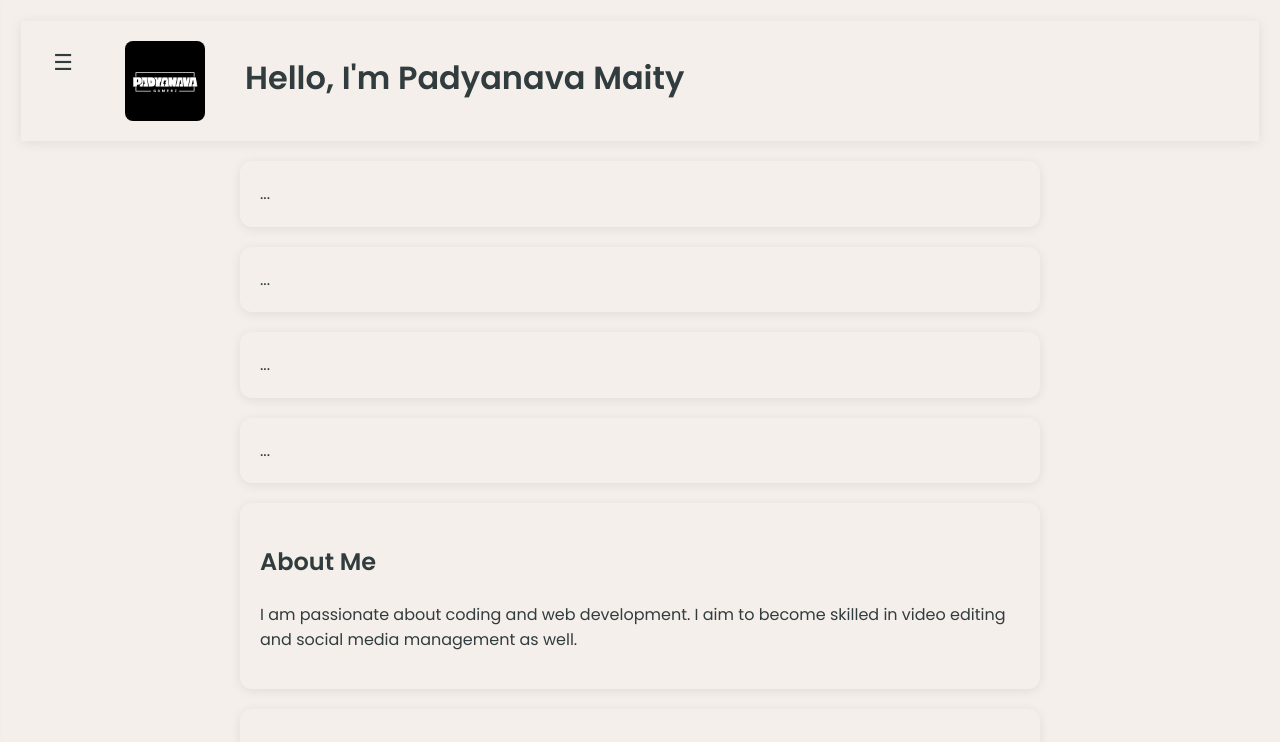
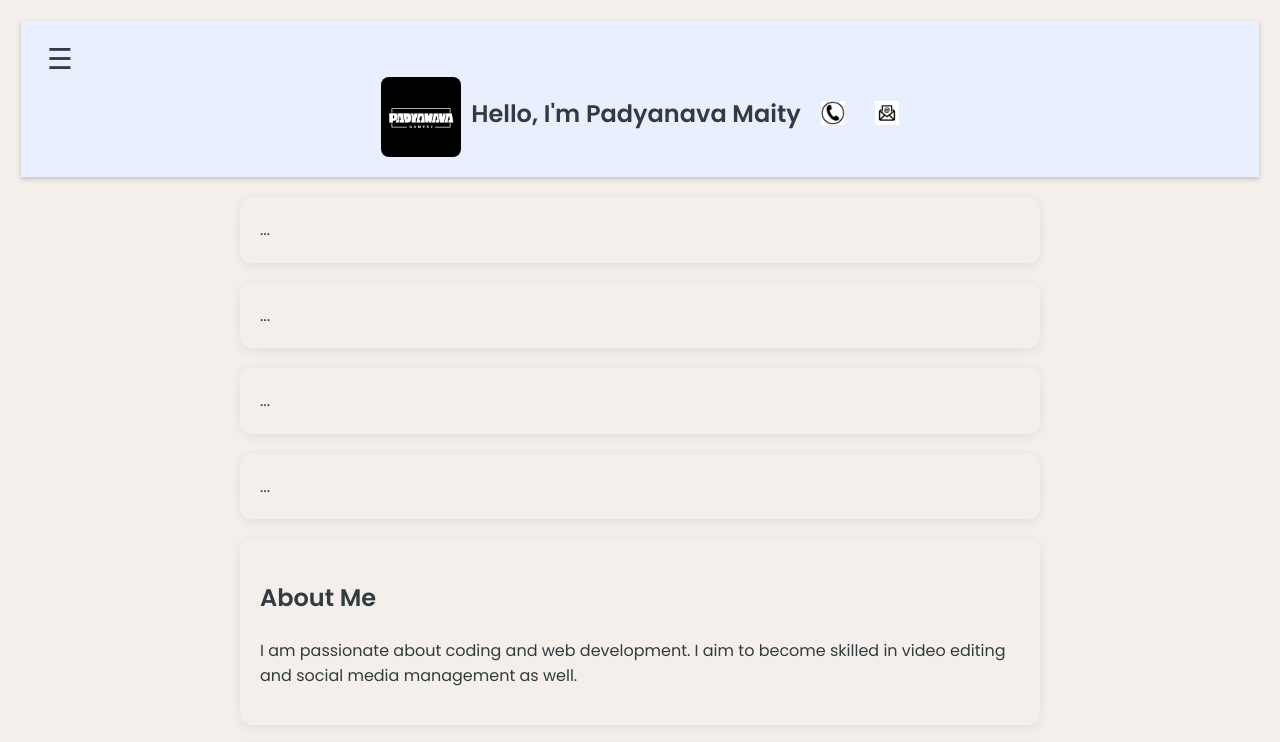
Before and after one commit to padyanavamaity2110/Padyanava, a plain HTML site: page index.html in a window 1280 px wide. Shown: the top 742 px of the page. Drawn offline with Linux system fonts and the light colour scheme.

Commit message:
Website Update #1

```diff
--- a/index.html
+++ b/index.html
@@ -4,39 +4,53 @@
   <meta charset="UTF-8" />
   <meta name="viewport" content="width=device-width, initial-scale=1" />
   <title>Padyanava Maity Portfolio</title>
+  <link rel="icon" href="/Pictures/Padyanava-Gamerz.png" type="image/png">
   <link rel="stylesheet" href="style.css" />
 </head>
 <body>
+    <header class="main-header">
+       <button class="nav-toggle" id="navToggle" aria-label="Open Menu" onclick="toggleMenu()">
+          <span id="menu-icon">☰</span>
+        </button>
+      <div class="header-container">
+        <div class="logo-container">
+          <img class="logo" src="Pictures/Padyanava-Gamerz.png" alt="Padyanava Logo">
+          <h1 class="logo-h1">Hello, I'm Padyanava Maity</h1>
+        </div>
 
-    <div class="side-menu">
+        <div class="contact-buttons">
+          <a href="tel:+919999999999" class="contact-button">
+            <img src="/Pictures/phone-icon.jpg" alt="Phone" width="24" height="24">
+          </a>
+          <a href="mailto:example@email.com" class="contact-button">
+            <img src="/Pictures/email-icon.jpg" alt="Phone" width="24" height="24">
+          </a>
+        </div>
+      </div>
+    </header>
+
+    <!-- Side Menu -->
+    <nav id="sideMenu" class="side-menu">
+      <button class="close-btn" onclick="toggleMenu()">✖</button>
       <ul class="nav-links">
         <li><a href="index.html">Home</a></li>
         <li><a href="about.html">About Me</a></li>
+        <li><a href="projects.html">Projects</a></li>
         <li><a href="skills.html">Skills</a></li>
-        <li><a href="projects.html">Projects</a></li>
         <li><a href="contact.html">Contact</a></li>
         <label class="theme-toggle">
       <input type="checkbox" id="theme-toggle-checkbox" />
       <span class="slider"></span>
     </label>
+      </ul>
+    </nav>
 
-      </ul>
-    </div>
-      <header>
-      <button class="nav-toggle" onclick="toggleMenu()">
-      <span id="menu-icon">☰</span>
-    </button>
-    <div class="header-inner">
-      <img class="logo" src="Pictures/Padyanava-Gamerz.png" alt="Padyanava Logo">
-      <h1 class="logo-h1">Hello, I'm Padyanava Maity</h1>
-      </div>
-    </header>
-
-
+ <div>
   <section id="home"> ... </section>
   <section id="about"> ... </section>
   <section id="skills"> ... </section>
   <section id="contact"> ... </section>
+  </div>
 
   <section id="about" class="fade-in">
     <h2>About Me</h2>
--- a/script.js
+++ b/script.js
@@ -1,23 +1,13 @@
 function toggleMenu() {
-  const menu = document.querySelector(".side-menu");
-  const toggleBtn = document.querySelector(".nav-toggle");
-  const icon = document.getElementById("menu-icon");
+  const sideMenu = document.getElementById('sideMenu');
+  const menuIcon = document.getElementById('menu-icon');
 
-  menu.classList.toggle("active");
-  toggleBtn.classList.toggle("menu-open");
-
-  // Toggle the icon text
-  icon.textContent = menu.classList.contains("active") ? "☒" : "☰";
-
-  // Optional: move the button when menu is open
-  if (menu.classList.contains("active")) {
-    toggleBtn.style.position = "absolute";
-    toggleBtn.style.right = "10px";
-    toggleBtn.style.top = "10px";
+  if (sideMenu.classList.contains('open')) {
+    sideMenu.classList.remove('open');
+    menuIcon.textContent = '☰'; // back to hamburger
   } else {
-    toggleBtn.style.position = "relative";
-    toggleBtn.style.right = "";
-    toggleBtn.style.top = "";
+    sideMenu.classList.add('open');
+    menuIcon.textContent = ''; // hide hamburger when menu is open
   }
 }
 
--- a/style.css
+++ b/style.css
@@ -42,7 +42,9 @@ section, footer, .content-container {
 
 body.dark-mode section,
 body.dark-mode footer,
-body.dark-mode .content-container {
+body.dark-mode .content-container
+body.dark-mode .main-header
+body.dark-mode .side-menu {
   background-color: var(--bg-dark-secondary);
   color: var(--text-dark);
   max-width: 800px;
@@ -53,14 +55,30 @@ body.dark-mode .content-container {
 .side-menu {
   position: fixed;
   top: 0;
-  left: -260px;
+  left: -300px;
   width: 250px;
-  height: 100vh;
+  height: 100%;
   background-color: var(--bg-light);
+  color: var(--text-light);
   padding: 20px;
-  box-shadow: 2px 0 12px rgba(0, 0, 0, 0.1);
-  transition: left 0.3s ease;
-  z-index: 999;
+  box-shadow: 2px 0 10px rgba(0, 0, 0, 0.1);
+  transition: left 0.3s ease, background-color 0.3s ease, color 0.3s ease;
+  z-index: 1050;
+}
+
+.side-menu.open {
+  left: 0;
+}
+
+.close-btn {
+  font-size: 1.5rem;
+  color: white;
+  background: none;
+  border: none;
+  position: absolute;
+  top: 15px;
+  right: 15px;
+  cursor: pointer;
 }
 
 body.dark-mode .side-menu {
@@ -112,23 +130,13 @@ body.dark-mode .side-menu .nav-links a:hover {
 
 /* Nav Toggle Button */
 .nav-toggle {
-  top: 20px;
-  left: 20px;
-  z-index: 1000;
-  /* background: var(--accent-light); */
-  background-color: transparent;
-  color: var(--text-light);
+  font-size: 1.8rem;
+  background: none;
   border: none;
-  padding: 10px 14px;
-  border-radius: 8px;
+  color: white;
   cursor: pointer;
-  font-size: 22px;
-  transition: left 0.3s ease, background 0.3s ease, color 0.3s ease;
-  display: flex;
-  align-items: center;
-  justify-content: center;
-  width: 44px;
-  height: 44px;
+  position: relative;
+  z-index: 1100; /* above the menu */
 }
 
 .close-btn {
@@ -262,7 +270,31 @@ body.dark-mode .content-container:hover {
   --hover-bg-dark: #2a2a2a;
 }
 
-header {
+.main-header {
+  width: auto;
+  background-color: #e8f0fe;
+  color: var(--text-light);
+  padding: 20px 20px;
+  top: 0;
+  left: 0;
+  z-index: 1000;
+  box-shadow: 0 2px 5px rgba(0, 0, 0, 0.2);
+  align-self: center;
+  margin: 0px;
+  transition: background-color 0.3s ease, color 0.3s ease;
+}
+
+.header-container {
+  display: flex;
+  align-items: center;
+  justify-content: center;
+  /* flex-wrap: wrap; */
+  width: 100%;
+  gap: 20px;
+  flex-direction: column;
+}
+
+/* header {
   display: flex;
   max-width: auto;
   margin: 0;
@@ -271,7 +303,7 @@ header {
   background-color: var(--bg-light);
   color: var(--text-light);
   transition: background 0.3s, color 0.3s;;
-}
+} */
 
 .header-inner {
   display: flex;
@@ -301,6 +333,25 @@ body.dark-mode header {
 .logo-h1 {
   margin: 0 0 6px 0;
   font-weight: 600;
+}
+
+.contact-buttons {
+  display: flex;
+  gap: 30px;
+}
+
+.contact-button {
+  color: white;
+  font-size: 2.5 rem;
+  text-decoration: none;
+}
+
+.logo-container {
+  display: flex;
+  align-items: center;
+  gap: 10px;
+  flex-direction: column;
+  text-align: center;
 }
 
 .photo-grid {
@@ -375,3 +426,39 @@ body.dark-mode header {
   gap: 10px;
   }
 }
+
+.menu-list {
+  list-style: none;
+  margin-top: 60px;
+  padding: 0;
+}
+
+.menu-list li {
+  margin: 20px 0;
+}
+
+.menu-list a {
+  color: var(--text-light);
+  text-decoration: none;
+  font-size: 1.1rem;
+  transition: color 0.3s;
+}
+
+@media (min-width: 768px) {
+  .header-container {
+    flex-wrap: nowrap;
+    flex-direction: row;
+    min-width: 100%;
+    align-items: center;
+  }
+
+  .logo-container {
+    flex-direction: row;
+    text-align: left;
+  }
+
+  .logo-h1 {
+    font-size: 1.5rem;
+    margin-top: 0;
+  }
+}
```
Also changed, not shown: about.html (+27 -13 lines), contact.html (+29 -13 lines), projects.html (+27 -13 lines), skills.html (+29 -13 lines), Pictures/email-icon.jpg (added), Pictures/phone-icon.jpg (added).
